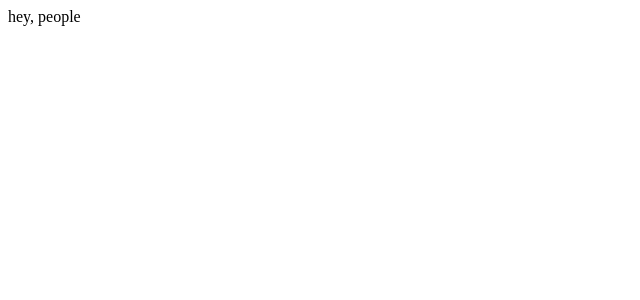
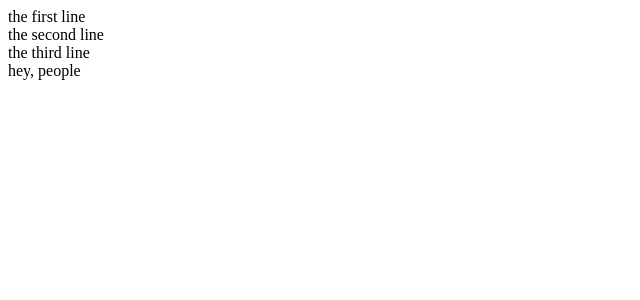
Before and after one commit to happypeter/patch-player, a React (Create React App) app in the folder client/: page / in a window 1280 px wide. Shown: the top 300 px of the page, without its empty margins (0-640 px from the left). Built offline with nearby package versions, Linux system fonts and the light colour scheme.

Commit message:
show multiple line #7

```diff
--- a/client/src/containers/App.js
+++ b/client/src/containers/App.js
@@ -1,15 +1,22 @@
 import React, { Component } from 'react'
 import * as utils from '../utils/'
+
+
 class App extends Component {
   state = {
-    textLine: ''
+    textLines: [
+      'the first line',
+      'the second line',
+      'the third line'
+    ],
+    newTextLine: ''
   }
 
   typeCharacter = character => {
-    let { textLine } = this.state
+    let { newTextLine } = this.state
     return new Promise((resolve) => {
-      textLine += character
-      this.setState({ textLine }, () => {
+      newTextLine += character
+      this.setState({ newTextLine }, () => {
         const delay = 100
         setTimeout(resolve, delay);
       })
@@ -25,12 +32,17 @@ class App extends Component {
   }
 
   render() {
-    const { textLine } = this.state
+    const { newTextLine, textLines } = this.state
+    const allText = [...textLines, newTextLine]
     const props = {
-      className: 'highlight',
-      key: 'uid'
+      className: 'line'
     }
-    const innerTree = React.createElement('div', props, textLine)
+    const innerTree = allText.map(
+      (t, i) => {
+        props.key = i.toString()
+        return  React.createElement('div', props, t)
+      }
+    )
     return <div>{innerTree}</div>
   }
 }
```
